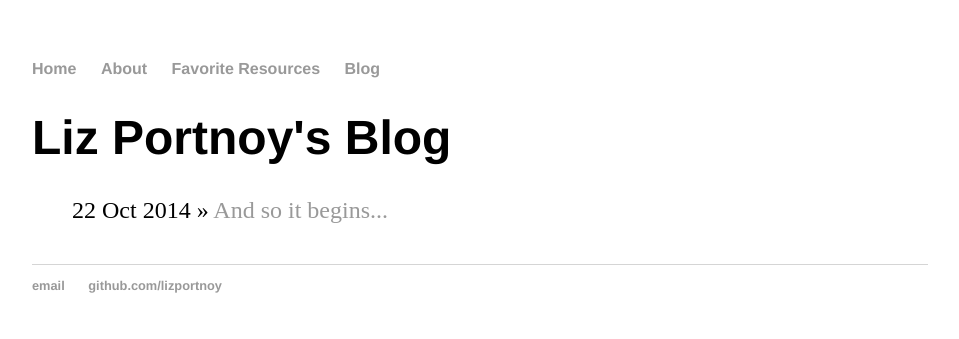
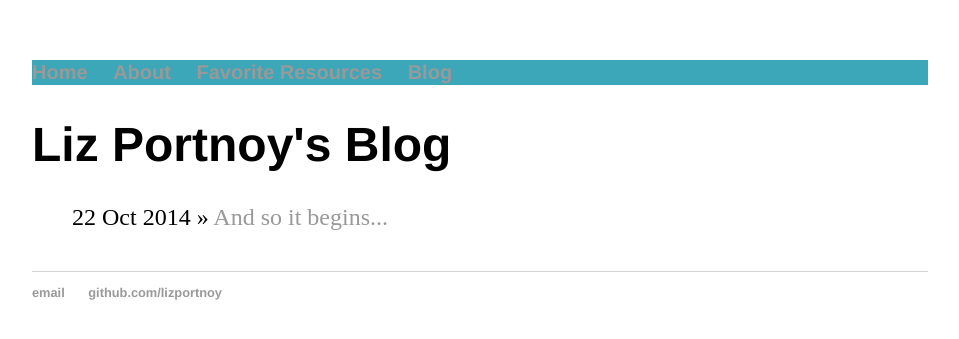
Before and after one commit to lizportnoy/lizportnoy.github.io, a Jekyll site: the page built from blog/index.html, in a window 1280 px wide. Shown: the top 339 px of the page, without its empty margins (160-1119 px from the left). Built offline with Jekyll 4.4.1, drawn with Linux system fonts in a browser that asks for light colours.

Commit message:
Updated style sheet and index

```diff
--- a/_layouts/default.html
+++ b/_layouts/default.html
@@ -6,6 +6,7 @@
 			<link rel="stylesheet" href="/css/main.css">
 		</head>
 		<body>
+			<header class="topbox">
 				<nav>
 		    		<ul>
 		        		<li><a href="/">Home</a></li>
@@ -15,6 +16,7 @@
 		    		</ul>
 				</nav>
 				<div class="container">
+			</header>
 
 			{{ content }}
 
--- a/css/main.css
+++ b/css/main.css
@@ -1,6 +1,16 @@
 body {
     margin: 60px auto;
     width: 70%;
+}
+.topbox {
+    background-color: #3ba7b8;
+    margin: 0;
+    padding: 0;
+    font-family: 'Helvetica', 'Arial', 'Sans-Serif';
+    background-color: #3ba7b8;
+    font-size: 20px;
+    line-height: 25px;
+    height:;
 }
 nav ul, footer ul {
     font-family:'Helvetica', 'Arial', 'Sans-Serif';
--- a/index.html
+++ b/index.html
@@ -5,7 +5,6 @@
 			<!-- link to main stylesheet -->
 			<link rel="stylesheet" href="http://lizportnoy.github.io/css/main.css">
 		</head>
-		<body data-pinterest-extension-installed="cr1.35">
 			<nav>
 	    		<ul>
 	        		<li><a href="http://lizportnoy.github.io/about">Home</a></li>
```
Lines whose indentation alone changed are shown as unchanged.
